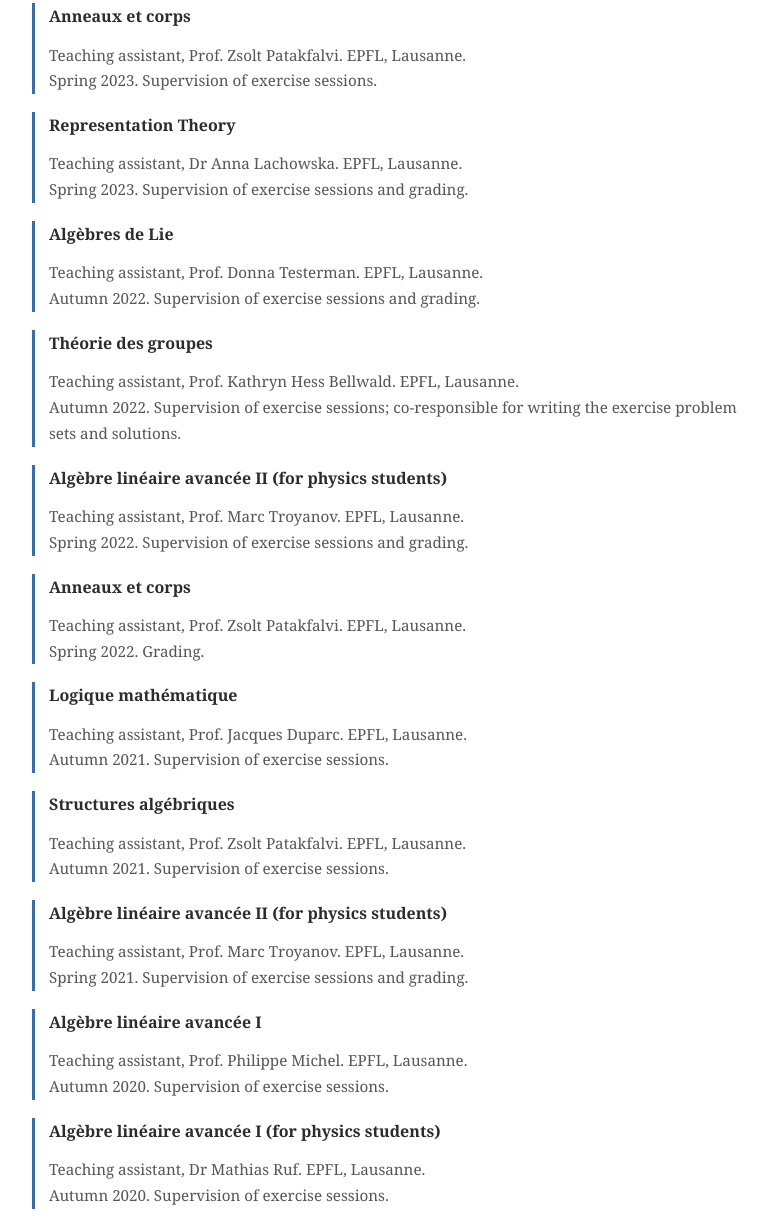
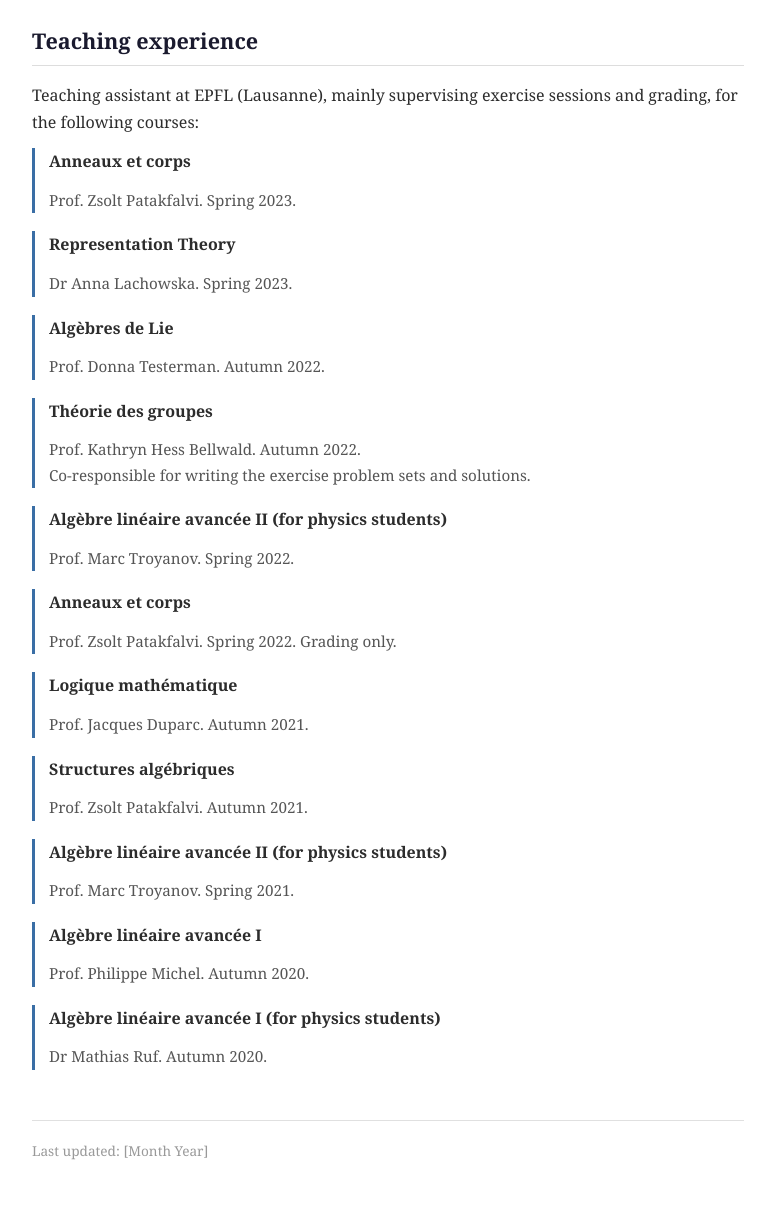
Before and after one commit to gaetan-mancini/gaetan-mancini.github.io, a plain HTML site: page teaching.html in a window 1280 px wide. Shown: the part 271-1483 px from the top of the page, without its empty margins (252-1021 px from the left). Drawn offline with Linux system fonts and the light colour scheme.

Commit message:
Refactor teaching experience section in teaching.html
Updated teaching experience entries to remove 'Teaching assistant' titles and additional details.

```diff
--- a/teaching.html
+++ b/teaching.html
@@ -25,59 +25,67 @@
 <section>
     <h2>Teaching experience</h2>
 
+<section>
+    <h2>Teaching experience</h2>
+
+    <p>
+        Teaching assistant at EPFL (Lausanne), mainly supervising exercise sessions
+        and grading, for the following courses:
+    </p>
+
     <div class="entry">
         <p class="title">Anneaux et corps</p>
-        <p class="meta">Teaching assistant, Prof. Zsolt Patakfalvi. EPFL, Lausanne.<br>Spring 2023. Supervision of exercise sessions.</p>
+        <p class="meta">Prof. Zsolt Patakfalvi. Spring 2023.</p>
     </div>
 
     <div class="entry">
         <p class="title">Representation Theory</p>
-        <p class="meta">Teaching assistant, Dr Anna Lachowska. EPFL, Lausanne.<br>Spring 2023. Supervision of exercise sessions and grading.</p>
+        <p class="meta">Dr Anna Lachowska. Spring 2023.</p>
     </div>
 
     <div class="entry">
         <p class="title">Algèbres de Lie</p>
-        <p class="meta">Teaching assistant, Prof. Donna Testerman. EPFL, Lausanne.<br>Autumn 2022. Supervision of exercise sessions and grading.</p>
+        <p class="meta">Prof. Donna Testerman. Autumn 2022.</p>
     </div>
 
     <div class="entry">
         <p class="title">Théorie des groupes</p>
-        <p class="meta">Teaching assistant, Prof. Kathryn Hess Bellwald. EPFL, Lausanne.<br>Autumn 2022. Supervision of exercise sessions; co-responsible for writing the exercise problem sets and solutions.</p>
+        <p class="meta">Prof. Kathryn Hess Bellwald. Autumn 2022.<br>Co-responsible for writing the exercise problem sets and solutions.</p>
     </div>
 
     <div class="entry">
         <p class="title">Algèbre linéaire avancée II (for physics students)</p>
-        <p class="meta">Teaching assistant, Prof. Marc Troyanov. EPFL, Lausanne.<br>Spring 2022. Supervision of exercise sessions and grading.</p>
+        <p class="meta">Prof. Marc Troyanov. Spring 2022.</p>
     </div>
 
     <div class="entry">
         <p class="title">Anneaux et corps</p>
-        <p class="meta">Teaching assistant, Prof. Zsolt Patakfalvi. EPFL, Lausanne.<br>Spring 2022. Grading.</p>
+        <p class="meta">Prof. Zsolt Patakfalvi. Spring 2022. Grading only.</p>
     </div>
 
     <div class="entry">
         <p class="title">Logique mathématique</p>
-        <p class="meta">Teaching assistant, Prof. Jacques Duparc. EPFL, Lausanne.<br>Autumn 2021. Supervision of exercise sessions.</p>
+        <p class="meta">Prof. Jacques Duparc. Autumn 2021.</p>
     </div>
 
     <div class="entry">
         <p class="title">Structures algébriques</p>
-        <p class="meta">Teaching assistant, Prof. Zsolt Patakfalvi. EPFL, Lausanne.<br>Autumn 2021. Supervision of exercise sessions.</p>
+        <p class="meta">Prof. Zsolt Patakfalvi. Autumn 2021.</p>
     </div>
 
     <div class="entry">
         <p class="title">Algèbre linéaire avancée II (for physics students)</p>
-        <p class="meta">Teaching assistant, Prof. Marc Troyanov. EPFL, Lausanne.<br>Spring 2021. Supervision of exercise sessions and grading.</p>
+        <p class="meta">Prof. Marc Troyanov. Spring 2021.</p>
     </div>
 
     <div class="entry">
         <p class="title">Algèbre linéaire avancée I</p>
-        <p class="meta">Teaching assistant, Prof. Philippe Michel. EPFL, Lausanne.<br>Autumn 2020. Supervision of exercise sessions.</p>
+        <p class="meta">Prof. Philippe Michel. Autumn 2020.</p>
     </div>
 
     <div class="entry">
         <p class="title">Algèbre linéaire avancée I (for physics students)</p>
-        <p class="meta">Teaching assistant, Dr Mathias Ruf. EPFL, Lausanne.<br>Autumn 2020. Supervision of exercise sessions.</p>
+        <p class="meta">Dr Mathias Ruf. Autumn 2020.</p>
     </div>
 
 </section>
```
